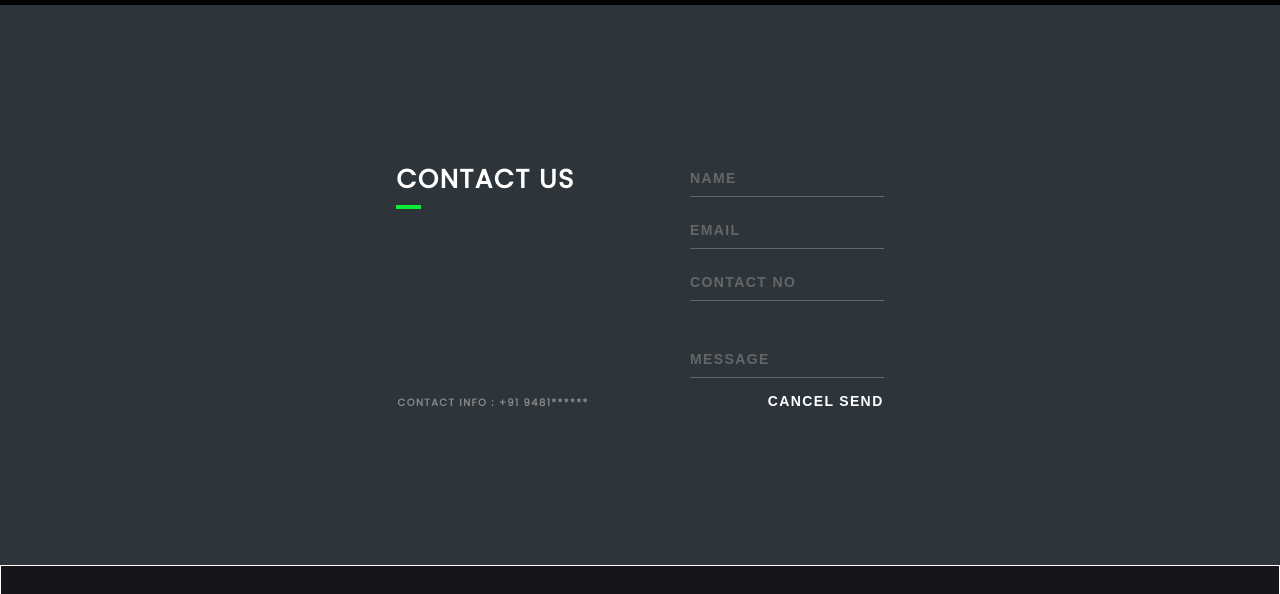
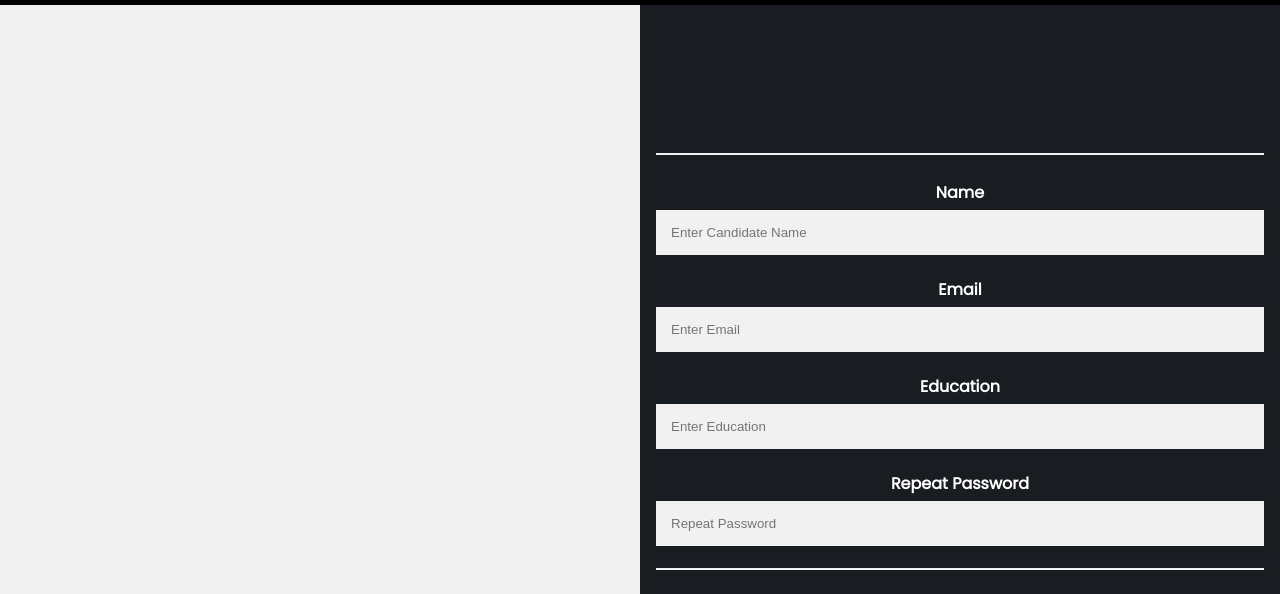
Before and after one commit to The-E-Labs-Education-And-Research/TheE-Labs.github.io, a plain HTML site: page contacts.html in a window 1280 px wide. Shown: the part 85-679 px from the top of the page. Drawn offline with Linux system fonts and the light colour scheme.

Commit message:
Added contact form. Need to add more parameters.

```diff
--- a/assets/css/contacts.css
+++ b/assets/css/contacts.css
@@ -10,10 +10,41 @@
     scroll-behavior: smooth;
 }
 
+.row::after {
+    content: "";
+    display: table;
+    clear: both;
+}
+
+.section--xs-small .heading {
+    margin-bottom: calc(15px - 15px);
+}
+
+.heading {
+    text-align: center;
+}
+
+.row {
+    font-size: 0;
+    margin-left: -15px;
+    margin-right: -15px;
+}
+
+.section--dark {
+    color: #fff
+}
+
 body {
     background-color: #fff;
+    box-sizing: border-box;
     color: #ffffff;
     font-family: "Poppins", sans-serif;
+}
+
+body {
+    font-size: 16px;
+    letter-spacing: normal;
+    text-rendering: optimizeLegibility;
 }
 
 /* Nav Bar */
@@ -23,7 +54,7 @@ header nav {
     flex-direction: row;
     align-items: center;
     justify-content: space-between;
-    padding: 20px 40px;
+    padding: 19px 40px;
 }
 
 
@@ -55,7 +86,6 @@ header nav .header_logo span {
     display: block;
     color: #a6a8b8;
     width: 100px;
-    height: 50px;
     text-align: center;
     object-fit: cover;
     border: 1px solid #a6a8b8;
@@ -160,168 +190,80 @@ footer nav .footer_copyright span {
     cursor: pointer;
 }
 
-*, *:before, *:after {
-    box-sizing: border-box;
-    -webkit-font-smoothing: antialiased;
-    -moz-osx-font-smoothing: grayscale;
-  }
-
-  body {
-    background: linear-gradient(to right, #2d353b 0%, #2d353b 100%);
-    font-size: 12px;
-  }
-
-  body, button, input {
-    font-weight: 700;
-    letter-spacing: 1.4px;
-  }
-
-  .background {
-    display: flex;
-    min-height: 100vh;
-  }
-
 .container {
-    flex: 0 1 700px;
-    margin: auto;
-    padding: 10px;
-  }
-
-  .screen {
-    position: relative;
-    background: #3e3e3e;
-    border-radius: 15px;
-  }
-
-  .screen:after {
-    content: '';
-    display: block;
-    position: absolute;
-    top: 0;
-    left: 20px;
-    right: 20px;
-    bottom: 0;
-    border-radius: 15px;
-    box-shadow: 0 20px 40px rgba(0, 0, 0, .4);
-    z-index: -1;
-  }
-
-
-  .screen-body {
+    width: 100%;
+    height: 100vh;
     display: flex;
 }
 
-  .screen-body-item {
-    flex: 1;
-    padding: 50px;
+.left {
+    flex: 50%;
+    background-color: #f1f1f1;
 }
 
-  .screen-body-item.left {
-    display: flex;
-    flex-direction: column;
+.right {
+    flex: 50%;
+    background-color: #191c21;;
+    align-content: center;
+    vertical-align: middle;
 }
 
-  .app-title {
-    display: flex;
-    flex-direction: row;
-    position: relative;
-    color: #fff;
-    font-size: 26px;
+* {
+    box-sizing: border-box
 }
 
-  .app-title:after {
-    content: '';
-    display: block;
-    position: absolute;
-    left: 0;
-    bottom: -10px;
-    width: 25px;
-    height: 4px;
-    background: #09ed36;
+/* Add padding to containers */
+.container-form {
+    padding: 16px;
+    vertical-align: middle;
 }
 
-  .app-contact {
-    margin-top: auto;
-    font-size: 10px;
-    color: #888;
+/* Full-width input fields */
+input[type=text],
+input[type=password] {
+    width: 100%;
+    padding: 15px;
+    margin: 5px 0 22px 0;
+    display: inline-block;
+    border: none;
+    background: #f1f1f1;
 }
 
-  .app-form-group {
-    margin-bottom: 15px;
-  }
-
-  .app-form-group.message {
-    margin-top: 40px;
-  }
-
-  .app-form-group.buttons {
-    margin-bottom: 0;
-    text-align: right;
-  }
-
-  .app-form-control {
-    width: 100%;
-    padding: 10px 0;
-    background: none;
-    border: none;
-    border-bottom: 1px solid #666;
-    color: #ddd;
-    font-size: 14px;
-    text-transform: uppercase;
-    outline: none;
-    transition: border-color .2s;
-  }
-
-  .app-form-control::placeholder {
-    color: #666;
-  }
-
-  .app-form-control:focus {
-    border-bottom-color: #ddd;
-  }
-
-  .app-form-button {
-    background: none;
-    border: none;
-    color: #fff;
-    font-size: 14px;
-    cursor: pointer;
+input[type=text]:focus,
+input[type=password]:focus {
+    background-color: #ddd;
     outline: none;
 }
 
-  .app-form-button:hover {
-    color: #fff;
+/* Overwrite default styles of hr */
+hr {
+    border: 1px solid #f1f1f1;
+    margin-bottom: 25px;
 }
 
-
-  @media screen and (max-width: 520px) {
-    .screen-body {
-      flex-direction: column;
+/* Set a style for the submit/register button */
+.submitbtn {
+    background-color: rgb(182, 46, 206);
+    color: white;
+    padding: 16px 20px;
+    margin: 8px 0;
+    border: none;
+    cursor: pointer;
+    width: 100%;
+    opacity: 0.9;
 }
 
-    .screen-body-item.left {
-      margin-bottom: 30px;
+.submitbtn:hover {
+    opacity: 1;
 }
 
-    .app-title {
-      flex-direction: row;
+/* Add a blue text color to links */
+a {
+    color: dodgerblue;
 }
 
-    .app-title span {
-      margin-right: 12px;
+/* Set a grey background color and center the text of the "sign in" section */
+.signin {
+    background-color: #f1f1f1;
+    text-align: center;
 }
-
-    .app-title:after {
-      display: none;
-    }
-  }
-
-  @media screen and (max-width: 600px) {
-    .screen-body {
-      padding: 40px;
-    }
-
-    .screen-body-item {
-      padding: 0;
-    }
-  }
--- a/contacts.html
+++ b/contacts.html
@@ -15,7 +15,7 @@
     <link rel="stylesheet" href="assets/css/contacts.css">
 
     <!-- Javascript -->
-    <script src="./assets/js/index.js"></script>
+    <script src="./assets/js/contacts.js"></script>
 
     <!-- Fonts -->
     <link rel="stylesheet" href="https://cdnjs.cloudflare.com/ajax/libs/font-awesome/5.15.2/css/all.min.css"
@@ -36,48 +36,42 @@
             <div class="header_links">
                 <ul class="nav_links">
                     <li class="nav_link"><a href="index.html">Home</a></li>
+                    <li class="nav_link"><a href="#">Developers</a></li>
                     <li class="nav_link"><a href="contacts.html">Contact Us</a></li>
-                    <!-- <li class="nav_link"><a href="#">Repos</a></li> -->
                 </ul>
             </div>
         </nav>
     </header>
 
     <section class="main">
-        <div class="screen-header-right">
-            <div class="screen-header-ellipsis"></div>
-            <div class="screen-header-ellipsis"></div>
-            <div class="screen-header-ellipsis"></div>
-          </div>
+
+        <div class="container">
+            <div class="left">
+
+            </div>
+            <div class="right">
+                <form action="action_page.php">
+                    <div class="container-form">
+                        <hr>
+                        <label for="name"><b>Name</b></label>
+                        <input type="text" placeholder="Enter Candidate Name" name="name" id="name required">
+
+                        <label for="email"><b>Email</b></label>
+                        <input type="text" placeholder="Enter Email" name="email" id="email" required>
+
+                        <label for="edu"><b>Education</b></label>
+                        <input type="text" placeholder="Enter Education" name="edu" id="edu" required>
+
+                        <label for="psw-repeat"><b>Repeat Password</b></label>
+                        <input type="password" placeholder="Repeat Password" name="psw-repeat" id="psw-repeat" required>
+                        <hr>
+
+                        <button type="submit" class="submitbtn">submit</button>
+                    </div>
+                </form>
+            </div>
         </div>
-        <div class="screen-body">
-          <div class="screen-body-item left">
-            <div class="app-title">
-              <span>CONTACT US</span>
-             <!-- <span>US</span> -->
-            </div>
-            <div class="app-contact">CONTACT INFO : +91 9481******</div>
-          </div>
-          <div class="screen-body-item">
-            <div class="app-form">
-              <div class="app-form-group">
-                <input class="app-form-control" placeholder="NAME">
-              </div>
-              <div class="app-form-group">
-                <input class="app-form-control" placeholder="EMAIL">
-              </div>
-              <div class="app-form-group">
-                <input class="app-form-control" placeholder="CONTACT NO">
-              </div>
-              <div class="app-form-group message">
-                <input class="app-form-control" placeholder="MESSAGE">
-              </div>
-              <div class="app-form-group buttons">
-                <button class="app-form-button">CANCEL</button>
-                <button class="app-form-button">SEND</button>
-              </div>
-            </div>
-          </div>
+
     </section>
 
     <div class="separator">
```
Lines whose indentation alone changed are shown as unchanged.
